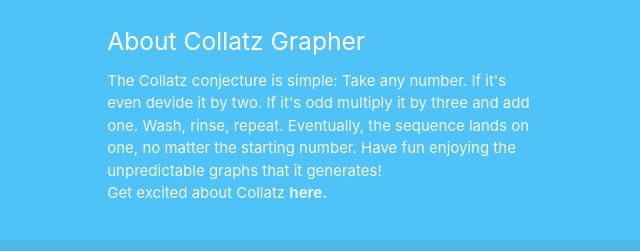
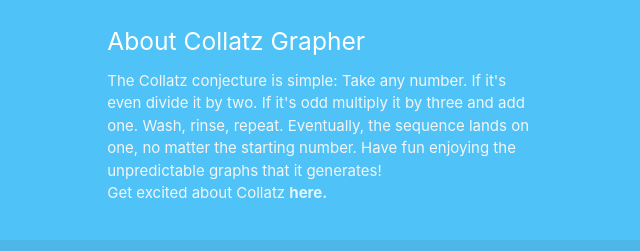
Before and after one commit to samdup123/Collatz, a website built with webpack: page index.html in a window 1280 px wide. Shown: the part 546-797 px from the top of the page, 96-736 px from the left. Built offline with nearby package versions, Linux system fonts and the light colour scheme.

Commit message:
Fix typo in footer

```diff
--- a/index.html
+++ b/index.html
@@ -27,7 +27,7 @@
           <div class="col l6 s12">
             <h5 class="white-text">About Collatz Grapher</h5>
             <p class="grey-text text-lighten-4">
-              The Collatz conjecture is simple: Take any number. If it's even devide it by two. If it's
+              The Collatz conjecture is simple: Take any number. If it's even divide it by two. If it's
               odd multiply it by three and add one. Wash, rinse, repeat. Eventually, the sequence lands on one, no matter the starting number.
               Have fun enjoying the unpredictable graphs that it generates!
               <br>Get excited about Collatz <a href="https://www.youtube.com/watch?v=5mFpVDpKX70">here.</a>
```
